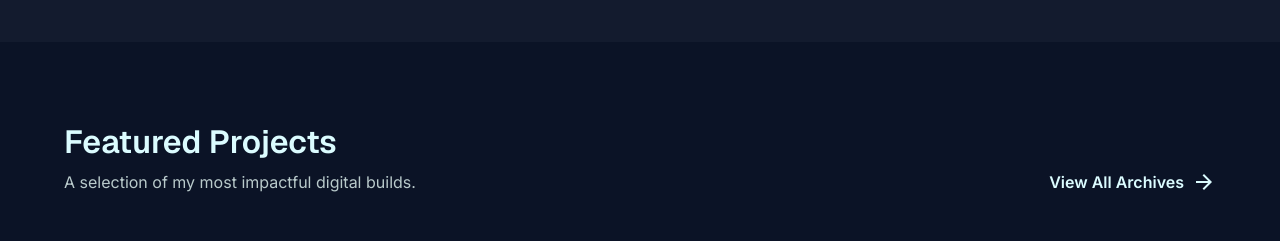
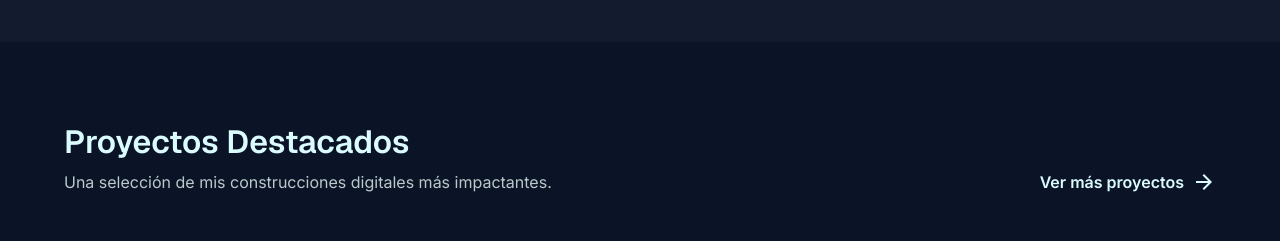
Before and after one commit to ixcajoc/portafolio, an Angular app: page / in a window 1280 px wide. Shown: the part 1520-1761 px from the top of the page. Built offline with nearby package versions, Linux system fonts and the light colour scheme; grey boxes are pictures that could not be loaded.

Commit message:
add: Section project. Top three projects limit.

```diff
--- a/src/app/components/proyects-section/proyects-section.component.html
+++ b/src/app/components/proyects-section/proyects-section.component.html
@@ -3,11 +3,11 @@
       <div class="px-gutter max-w-container-max mx-auto">
         <div class="flex flex-col md:flex-row md:items-end justify-between mb-lg gap-md">
           <div>
-            <h2 class="font-headline-md text-headline-md text-primary mb-xs">Featured Projects</h2>
-            <p class="text-on-surface-variant">A selection of my most impactful digital builds.</p>
+            <h2 class="font-headline-md text-headline-md text-primary mb-xs">Proyectos Destacados</h2>
+            <p class="text-on-surface-variant">Una selección de mis construcciones digitales más impactantes.</p>
           </div>
           <a class="inline-flex items-center gap-xs text-primary font-bold hover:underline" href="#">
-            View All Archives <span class="material-symbols-outlined">arrow_forward</span>
+            Ver más proyectos <span class="material-symbols-outlined">arrow_forward</span>
           </a>
         </div>
 
@@ -53,7 +53,7 @@
 
           <!-- Projects: Small cards -->
           @for (proyect of proyects; track $index) {
-            @if (!$first){
+            @if ($index > 0 && $index < 3) {
 
               <div class="md:col-span-4 md:row-span-1 group relative rounded-3xl overflow-hidden glass-card min-h-[300px]">
                 <div class="absolute inset-0 bg-cover bg-center transition-transform duration-1000 group-hover:scale-110"
--- a/src/app/components/proyects-section/proyects-section.component.ts
+++ b/src/app/components/proyects-section/proyects-section.component.ts
@@ -41,11 +41,11 @@ export class ProyectsSectionComponent {
       backendUrl:'https://example.com/project3/backend',
     },
     {
-      name: 'Project 3',
+      name: 'Project 4',
       technologies: ['Next.js', 'Tailwind CSS'],
-      previewViewUrl:'https://example.com/project3',
-      frontendUrl:'https://example.com/project3/frontend',
-      backendUrl:'https://example.com/project3/backend',
+      previewViewUrl:'https://example.com/project4',
+      frontendUrl:'https://example.com/project4/frontend',
+      backendUrl:'https://example.com/project4/backend',
     },
 
 
```
